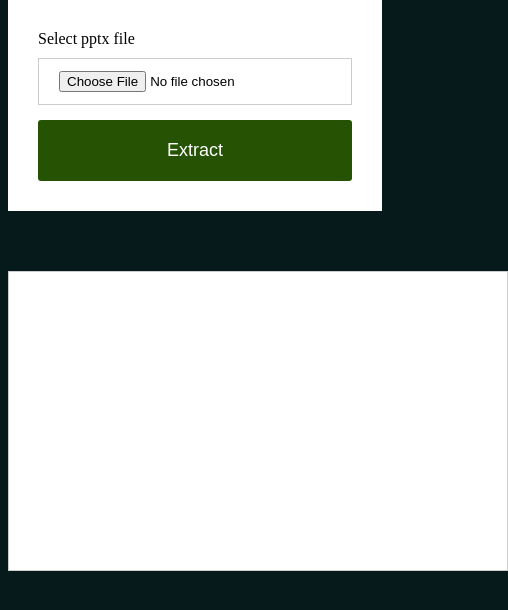
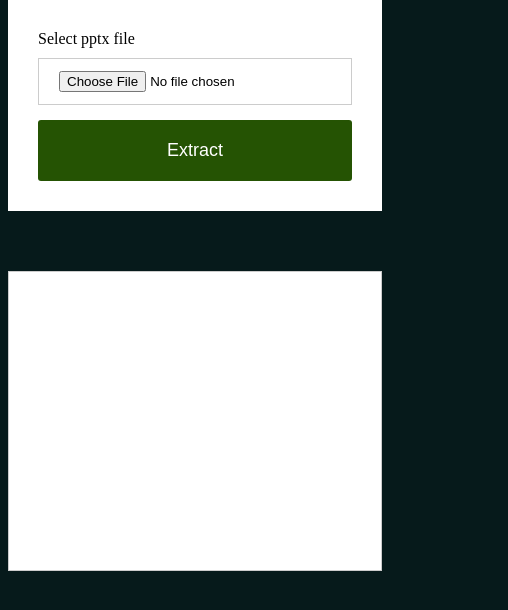
Before and after one commit to CommanderOutpost/ppttext-extractor, a website: page index.html in a window 390 px wide. Shown: the part 118-728 px from the top of the page, 508 px wide, since content can reach past the window. Drawn offline with Linux system fonts and the light colour scheme.

Commit message:
makes output box responsive

```diff
--- a/public/style.css
+++ b/public/style.css
@@ -49,12 +49,9 @@ button:hover {
   background-color: rgb(37, 70, 3);
 }
 .output-text-container {
-  /* display: none; */
-  width: 500px; /* Set the width as needed */
-  height: 300px; /* Set the height as needed */
-  overflow: auto; /* Add a scroll bar when content overflows */
-  border: 1px solid #ccc; /* Add a border for aesthetics */
+  height: 300px;
+  overflow: auto;
+  border: 1px solid #ccc;
   background-color: white;
-  box-sizing: border-box;
   padding: 20px;
 }
```
